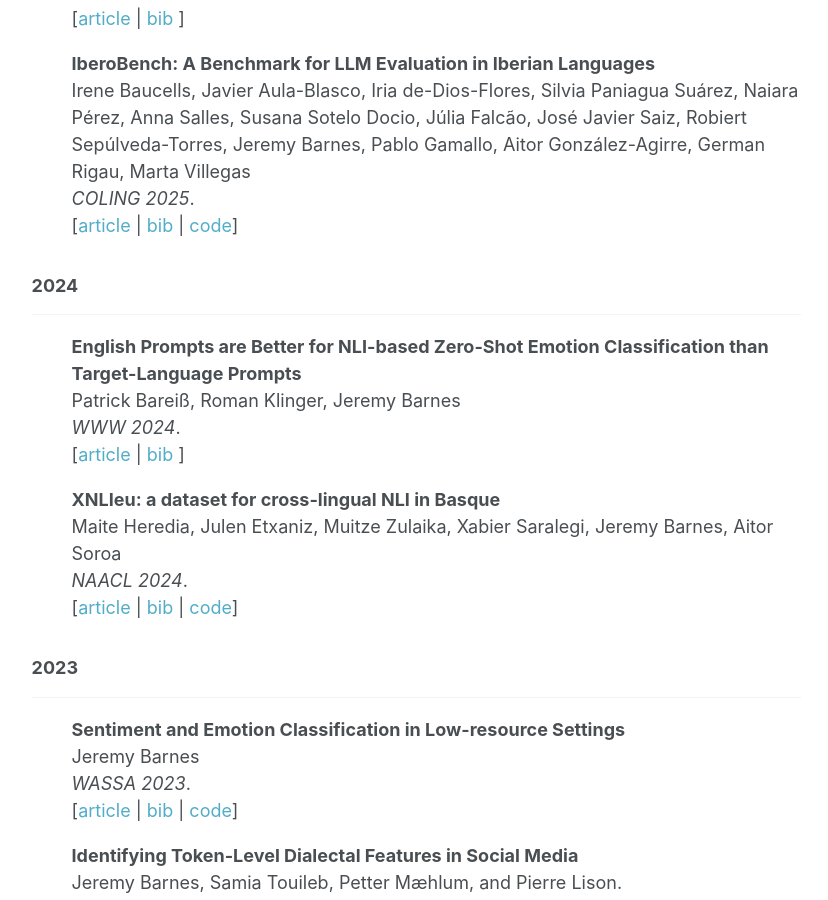
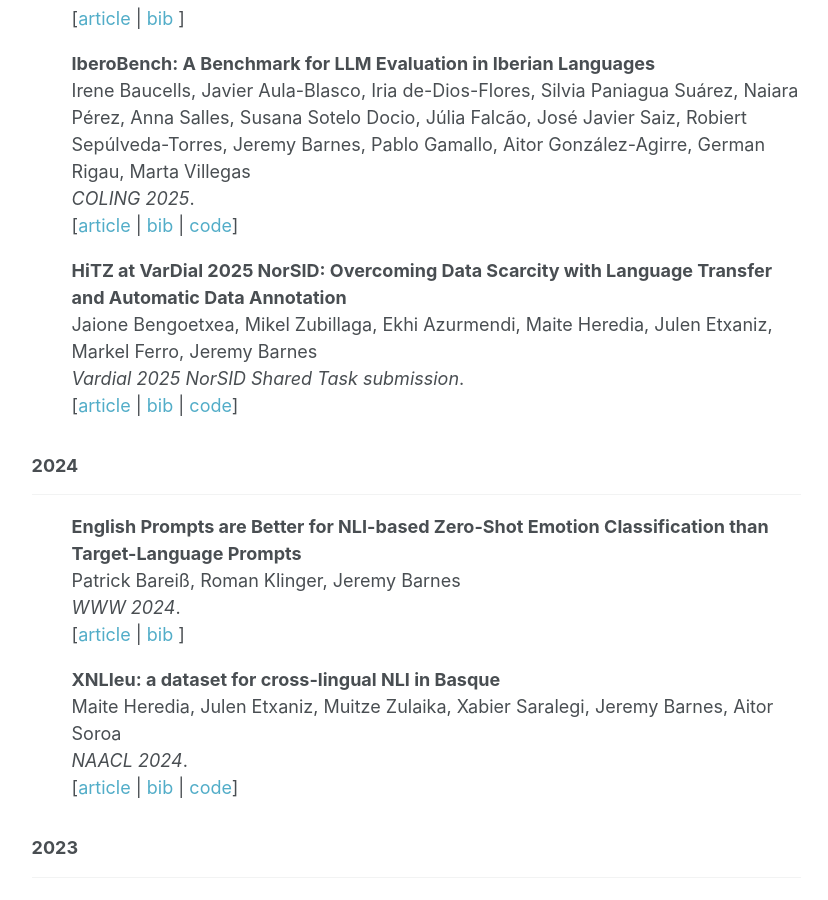
Before and after one commit to jerbarnes/jerbarnes.github.io, a Jekyll site: the page built from publications/index.html, in a window 1280 px wide and 900 px high, scrolled down 757 px. Shown: the whole window, without its empty margins (250-1078 px from the left). Built offline with Jekyll 4.4.1, drawn with Linux system fonts in a browser that asks for light colours.

Commit message:
added vardial shared task paper

```diff
--- a/publications/index.html
+++ b/publications/index.html
@@ -55,6 +55,15 @@ title: Selected Publications
         Irene Baucells, Javier Aula-Blasco, Iria de-Dios-Flores, Silvia Paniagua Suárez, Naiara Pérez, Anna Salles, Susana Sotelo Docio, Júlia Falcão, José Javier Saiz, Robiert Sepúlveda-Torres, Jeremy Barnes, Pablo Gamallo, Aitor González-Agirre, German Rigau, Marta Villegas<br>
         <i>COLING 2025</i>.<br>
         [<a href="https://aclanthology.org/2025.coling-main.699/">article</a> | <a href="https://aclanthology.org/2025.coling-main.699.bib">bib</a> | <a href="https://github.com/EleutherAI/lm-evaluation-harness/tree/main/lm_eval/tasks">code</a>]
+</ul>
+
+<ul>
+        <strong>
+            HiTZ at VarDial 2025 NorSID: Overcoming Data Scarcity with Language Transfer and Automatic Data Annotation
+        </strong><br>
+        Jaione Bengoetxea, Mikel Zubillaga, Ekhi Azurmendi, Maite Heredia, Julen Etxaniz, Markel Ferro, Jeremy Barnes<br>
+        <i>Vardial 2025 NorSID Shared Task submission</i>.<br>
+        [<a href="https://aclanthology.org/2025.vardial-1.16">article</a> | <a href="https://aclanthology.org/2025.vardial-1.16.bib">bib</a> | <a href="https://github.com/hitz-zentroa/vardial-2025">code</a>]
 </ul>
 
 
```
